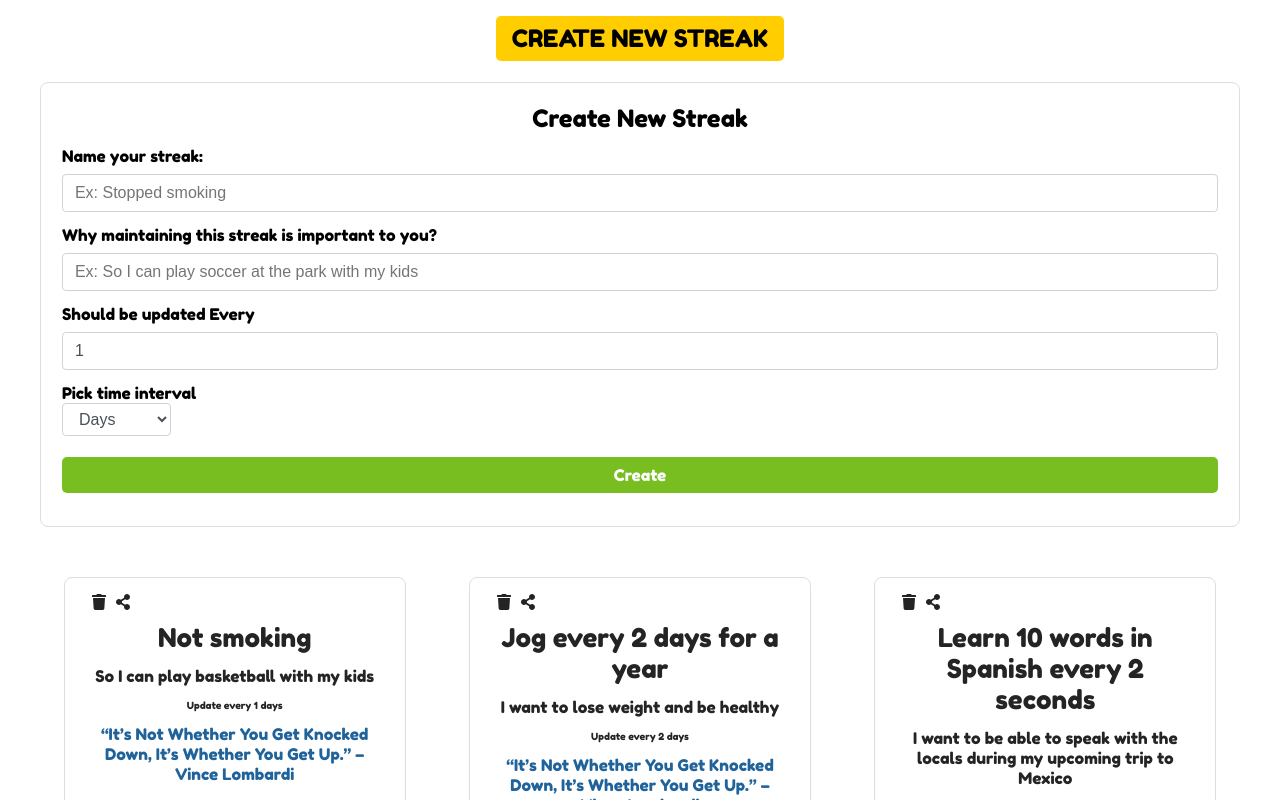
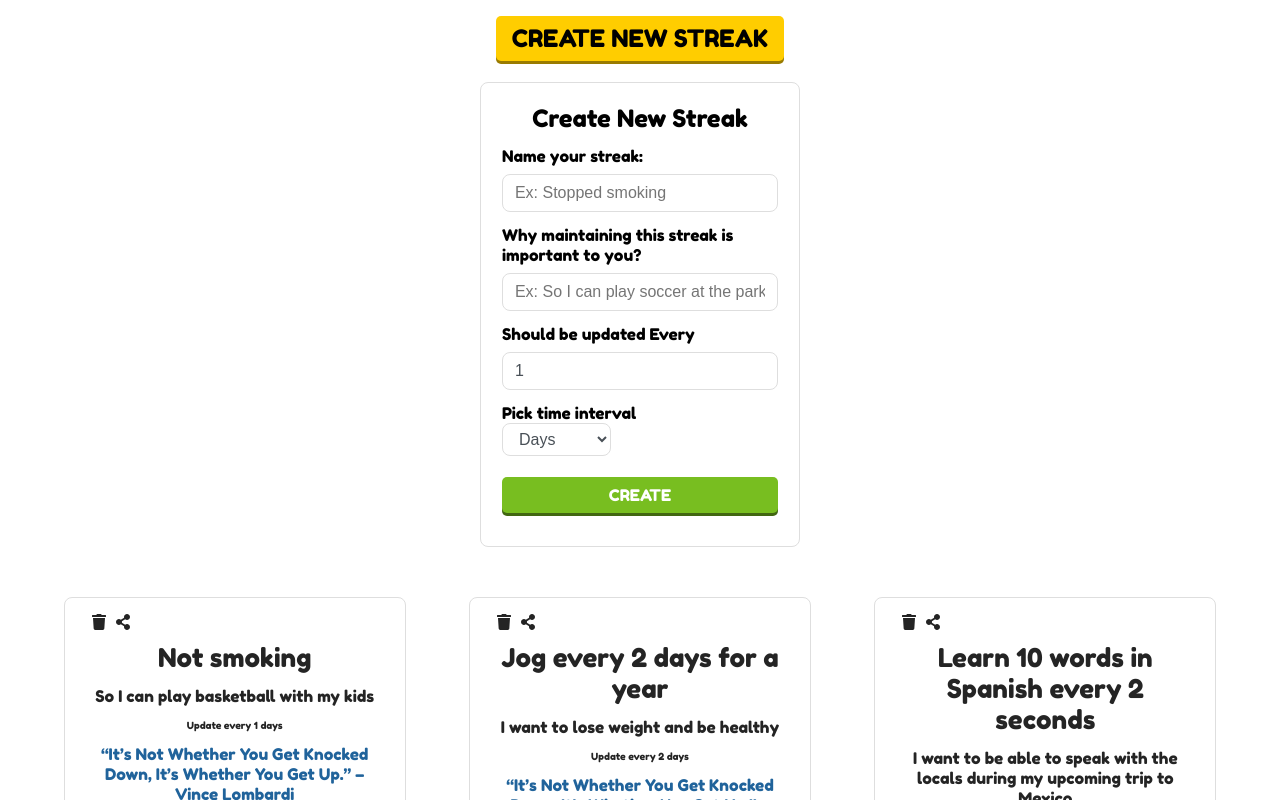
Before and after one commit to ravona/momentum, a React (Create React App) app in the folder momentum/: page /StreaksPage in a window 1280 px wide. Both pictures are taken after a click on the button "CREATE NEW STREAK". Shown: the top 800 px of the page. Built offline with nearby package versions, Linux system fonts and the light colour scheme.

Commit message:
adding routes

```diff
--- a/momentum/src/App.js
+++ b/momentum/src/App.js
@@ -1,6 +1,7 @@
-import React, { useState } from "react";
+import React, { useState, useEffect } from "react";
 import data from "./data/streaks.json";
 import Toggle from "./components/Toggle/Toggle";
+import Notification from "./components/Notification/Notification";
 import { StreaksList } from "./components/StreaksList/StreaksList";
 import { CreateStreak } from "./components/CreateStreak/CreateStreak";
 
--- a/momentum/src/App.scss
+++ b/momentum/src/App.scss
@@ -6,6 +6,11 @@
 .CreateStreakWrapper {
   text-align: center;
   padding: 1rem 0;
+
+  @media only screen and (min-width: 720px) {
+    width: 25vw;
+    margin: 0 auto;
+  }
 }
 
 @media only screen and (min-width: 720px) {
--- a/momentum/src/components/CreateStreak/CreateStreak.jsx
+++ b/momentum/src/components/CreateStreak/CreateStreak.jsx
@@ -11,8 +11,8 @@ export const CreateStreak = ({ onCreateStreak }) => {
   const [intervalUnit, setIntervalUnit] = useState("days");
 
   const handleSubmit = (e) => {
-    let newStreak = { id, title, motivation, intervalNum, intervalUnit };
     e.preventDefault();
+    const newStreak = { id, title, motivation, intervalNum, intervalUnit };
     onCreateStreak(newStreak);
   };
 
@@ -79,7 +79,7 @@ export const CreateStreak = ({ onCreateStreak }) => {
 
         <div className="form__section">
           <button
-            className="btn btn--small btn--success btn--light"
+            className="btn btn--small btn--success btn--light btn--uppercase"
             type="submit"
             value="Create"
           >
--- a/momentum/src/components/StreaksList/StreaksList.jsx
+++ b/momentum/src/components/StreaksList/StreaksList.jsx
@@ -1,5 +1,5 @@
+import React from "react";
 import { nanoid } from "nanoid";
-import React from "react";
 
 // Components:
 import { Streak } from "../Streak/Streak";
--- /dev/null
+++ b/momentum/src/pages/index.jsx
@@ -0,0 +1,2 @@
+export { HomePage } from "./HomePage";
+export { StreaksPage } from "./StreaksPage";
--- a/momentum/src/style/_buttons.scss
+++ b/momentum/src/style/_buttons.scss
@@ -20,6 +20,7 @@
 @each $key, $color in $colors {
   .btn--#{$key} {
     background-color: $color;
+    box-shadow: 0 3px 0 0px darken($color, 20%);
 
     &:hover {
       background-color: lighten($color, 5%);
--- a/momentum/src/style/_forms.scss
+++ b/momentum/src/style/_forms.scss
@@ -20,6 +20,7 @@
 
   &__input,
   &__select {
+    @include momentum-border;
     display: block;
     padding: 0.375rem 0.75rem;
     font-size: map-get($font_sizes, "medium");
@@ -27,7 +28,5 @@
     color: #495057;
     background-color: #fff;
     background-clip: padding-box;
-    border: 1px solid #ced4da;
-    border-radius: 0.25rem;
   }
 }
```
Also changed, not shown: momentum/src/pages/HomePage.jsx (added, +7 -0 lines), momentum/src/pages/StreaksPage.jsx (added, +18 -0 lines).
